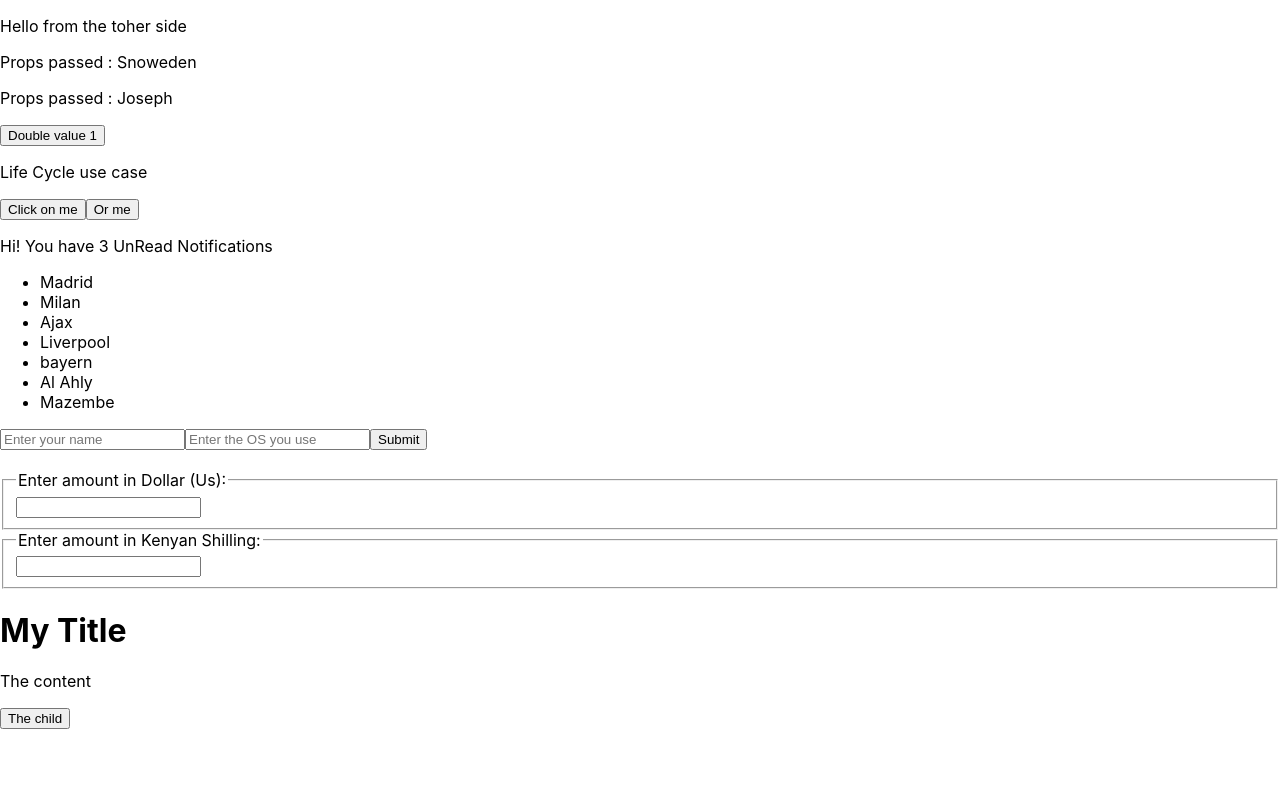
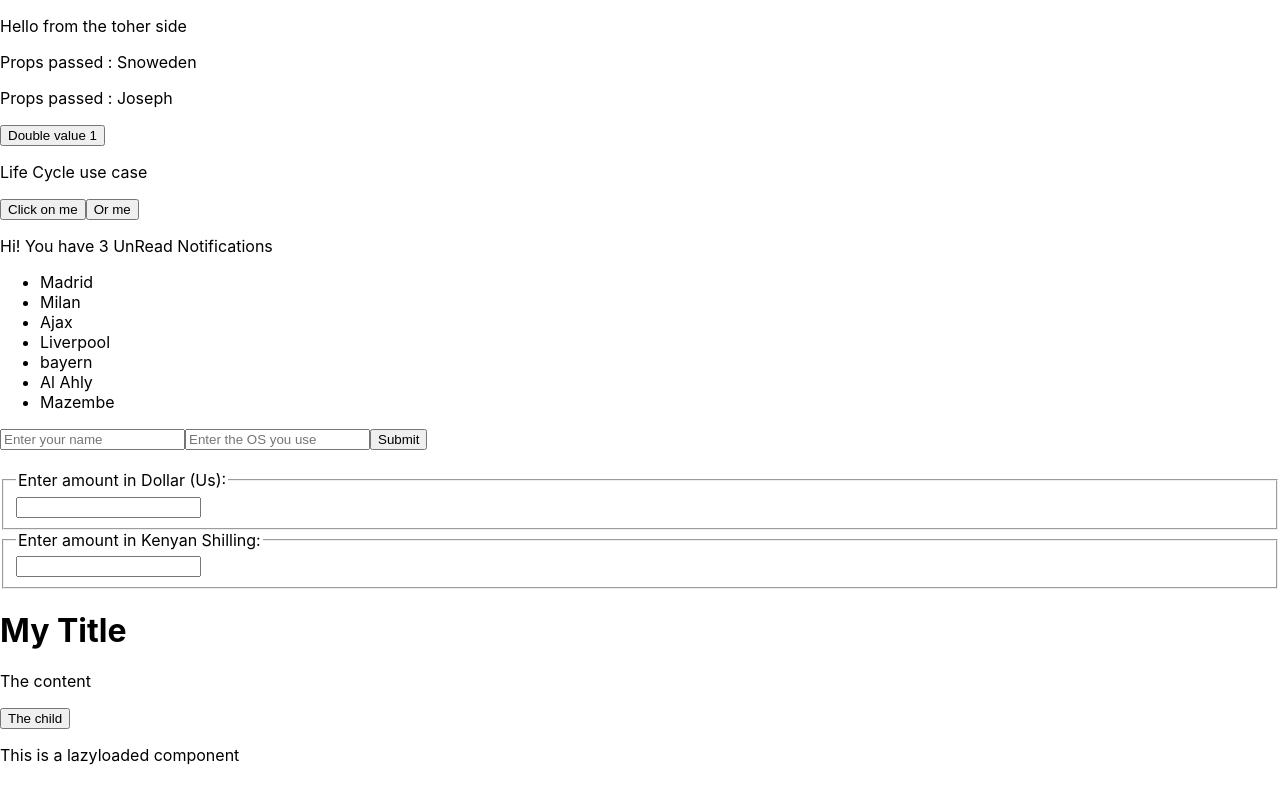
Before and after one commit to berna39/reactjs_fundamental, a React (Create React App) app: page / in a window 1280 px wide. Built offline with nearby package versions, Linux system fonts and the light colour scheme.

Commit message:
Very basic lazyloaded component

```diff
--- /dev/null
+++ b/src/components/LazyLoadedComponent.js
@@ -0,0 +1,15 @@
+import React from "react";
+
+class LazyLoadedComponent extends React.Component{
+    constructor(props){
+        super(props);
+    }
+
+    render(){
+        return(<div>
+                    <p>This is a lazyloaded component</p>
+               </div>);
+    }
+}
+
+export default LazyLoadedComponent;
--- a/src/index.js
+++ b/src/index.js
@@ -14,6 +14,8 @@ import CompositionComponent from './components/CompositionComponent';
 import MoneyConverterComponent from './components/MoneyConverterComponent';
 import Form from './components/Form';
 
+const LazyLoadedComponent = React.lazy(() => import('./components/LazyLoadedComponent'));
+
 const root = ReactDOM.createRoot(document.getElementById('root'));
 root.render(
   <React.StrictMode>
@@ -28,6 +30,7 @@ root.render(
     <Form />
     <MoneyConverterComponent />
     <CompositionComponent />
+    <LazyLoadedComponent />
   </React.StrictMode>
 );
 
```
